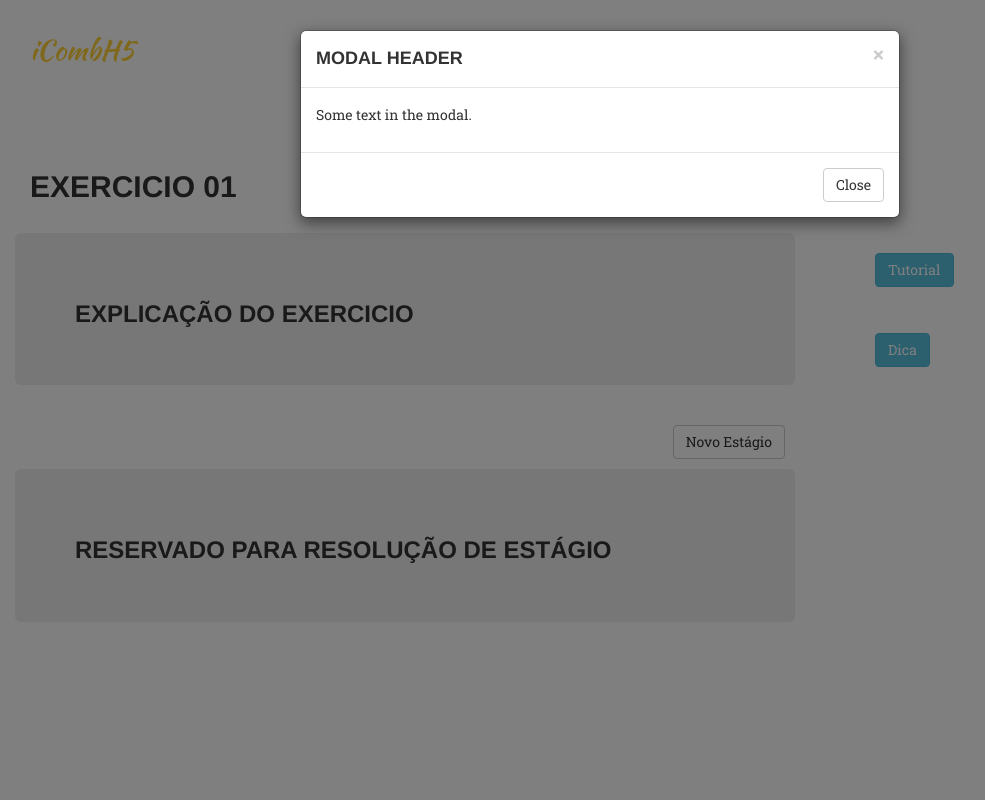
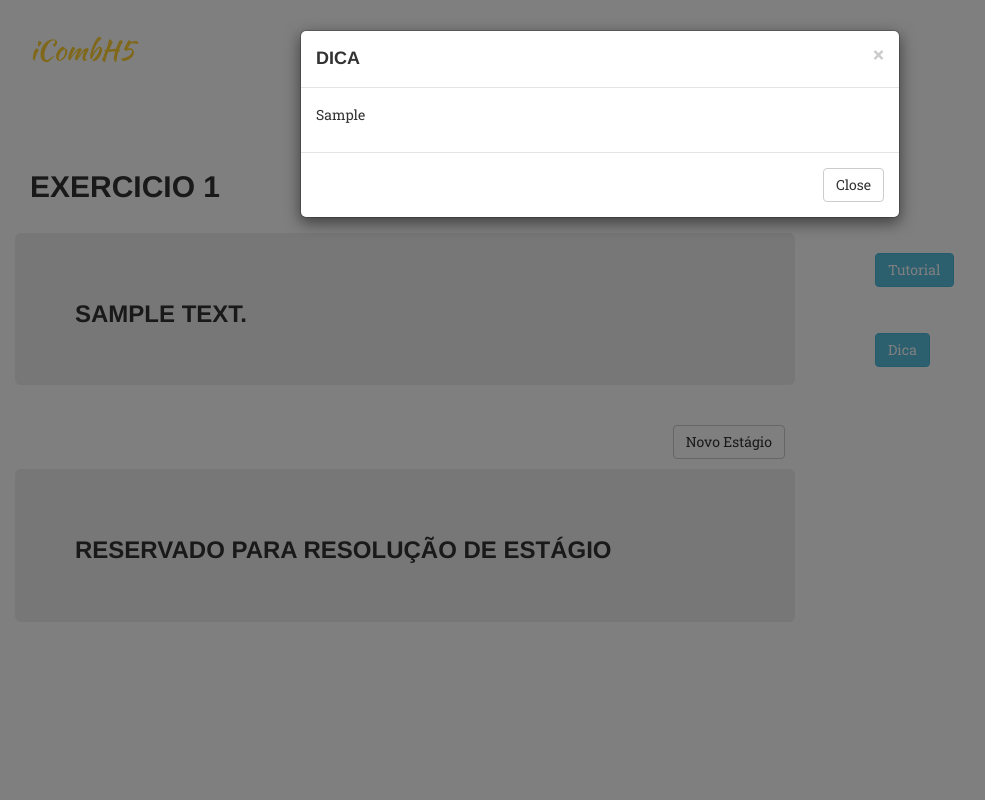
Before and after one commit to aclopessilva/iCombH5, a CodeIgniter app: page /icombh5/index.php/exercicio/resolucao/1 in a window 1280 px wide, after a click on "Dica". Shown: the whole page, without its empty margins (40-1025 px from the left). Run offline with CodeIgniter, Linux system fonts and the light colour scheme; tables that the repository leaves empty or names only in its code hold one stand-in row (values such as "Sample post"); some libraries are stand-ins or nearby versions; some web fonts are replaced.

Commit message:
carregando descricao exercicio e dica

```diff
--- a/application/config/routes.php
+++ b/application/config/routes.php
@@ -3,6 +3,6 @@ defined('BASEPATH') OR exit('No direct script access allowed');
 
 $route['default_controller'] = 'Home/index';
 $route['exercicios'] = "Exercicio/index";
-$route['resolver'] = "Exercicio/resolucao";
+//$route['resolver'] = "Exercicio/resolucao";
 $route['404_override'] = '';
 $route['translate_uri_dashes'] = FALSE;
--- a/application/controllers/Exercicio.php
+++ b/application/controllers/Exercicio.php
@@ -11,11 +11,15 @@ class Exercicio extends CI_Controller {
 		// die();
 		$this->load->view('exercicio/get', $arrayExercicio);
 	}
-	public function resolucao()
+	public function resolucao($id)
 	{
+		//echo ($id);
+		$exercicio = $this->Exercicio_model->GetById($id);
+		//print_r($exercicio);
+		$arrayDadosExercicio = array('exercicio' => $exercicio);
 		$this->load->view('/layout/header.php');
 		$this->load->view('/layout/menu.php');
-		$this->load->view('exercicio/exercicio');
+		$this->load->view('exercicio/exercicio', $arrayDadosExercicio);
 		$this->load->view('/layout/footer.php');
 	}
 }
--- a/application/models/Exercicio_model.php
+++ b/application/models/Exercicio_model.php
@@ -11,7 +11,7 @@ class Exercicio_model extends CI_Model {
   function GetById($id) {
     if(is_null($id))
       return false;
-    $this->db->where('id', $id);
+    $this->db->where('exer_id', $id);
     $query = $this->db->get($this->table);
     if ($query->num_rows() > 0) {
       return $query->row_array();
--- a/application/views/exercicio/exercicio.php
+++ b/application/views/exercicio/exercicio.php
@@ -11,11 +11,11 @@
 
 <section id="exercicio">
     <div class="container">
-        <h2 class="display-3">Exercicio 01</h2>
+        <h2 class="display-3">Exercicio <?php echo $exercicio['exer_id']?></h2>
         <br />
         <div class="row">
             <div class="jumbotron col-xs-8">
-                <h3 class="">explicação do exercicio</h3>
+                <h3 class=""><?php echo $exercicio['exer_desc']?></h3>
             </div>
             <div class="col-xs-4" style="padding-top: 20px; padding-left: 80px;">
                 <button type="button" class="btn btn-info buttonExercicio" data-toggle="modal" data-target="#ModalUniverso">Tutorial</button>
@@ -65,10 +65,10 @@
       <div class="modal-content">
         <div class="modal-header">
           <button type="button" class="close" data-dismiss="modal">&times;</button>
-          <h4 class="modal-title">Modal Header</h4>
+          <h4 class="modal-title">Dica</h4>
         </div>
         <div class="modal-body">
-          <p>Some text in the modal.</p>
+          <p><?php echo $exercicio['exer_dica']?></p>
         </div>
         <div class="modal-footer">
           <button type="button" class="btn btn-default" data-dismiss="modal">Close</button>
--- a/application/views/layout/footer.php
+++ b/application/views/layout/footer.php
@@ -1,9 +1,9 @@
-    <script src="user_guide/vendor/jquery/jquery.min.js"></script>
-    <script src="user_guide/vendor/bootstrap/js/bootstrap.min.js"></script>
+    <script src="<?=base_url()?>user_guide/vendor/jquery/jquery.min.js"></script>
+    <script src="<?=base_url()?>user_guide/vendor/bootstrap/js/bootstrap.min.js"></script>
     <script src="https://cdnjs.cloudflare.com/ajax/libs/jquery-easing/1.3/jquery.easing.min.js" integrity="sha384-mE6eXfrb8jxl0rzJDBRanYqgBxtJ6Unn4/1F7q4xRRyIw7Vdg9jP4ycT7x1iVsgb" crossorigin="anonymous"></script>
-    <script src="user_guide/js/jqBootstrapValidation.js"></script>
-    <script src="user_guide/js/contact_me.js"></script>
-    <script src="user_guide/js/agency.min.js"></script>
+    <script src="<?=base_url()?>user_guide/js/jqBootstrapValidation.js"></script>
+    <script src="<?=base_url()?>user_guide/js/contact_me.js"></script>
+    <script src="<?=base_url()?>user_guide/js/agency.min.js"></script>
 
 </body>
 
--- a/application/views/layout/header.php
+++ b/application/views/layout/header.php
@@ -8,11 +8,11 @@
     <meta name="viewport" content="width=device-width, initial-scale=1">
 
     <title>ICombH5</title>
-    <link href="user_guide/vendor/bootstrap/css/bootstrap.min.css" rel="stylesheet">
-    <link href="user_guide/vendor/font-awesome/css/font-awesome.min.css" rel="stylesheet" type="text/css">
+    <link href="<?=base_url()?>user_guide/vendor/bootstrap/css/bootstrap.min.css" rel="stylesheet">
+    <link href="<?=base_url()?>user_guide/vendor/font-awesome/css/font-awesome.min.css" rel="stylesheet" type="text/css">
     <link href="https://fonts.googleapis.com/css?family=Montserrat:400,700" rel="stylesheet" type="text/css">
     <link href='https://fonts.googleapis.com/css?family=Kaushan+Script' rel='stylesheet' type='text/css'>
     <link href='https://fonts.googleapis.com/css?family=Droid+Serif:400,700,400italic,700italic' rel='stylesheet' type='text/css'>
     <link href='https://fonts.googleapis.com/css?family=Roboto+Slab:400,100,300,700' rel='stylesheet' type='text/css'>
-    <link href="user_guide/css/agency.css" rel="stylesheet">
+    <link href="<?=base_url()?>user_guide/css/agency.css" rel="stylesheet">
 </head>
```
